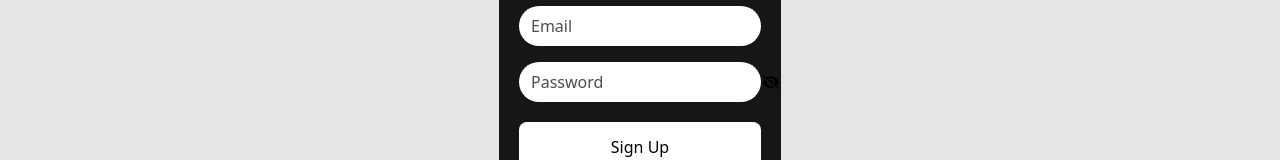
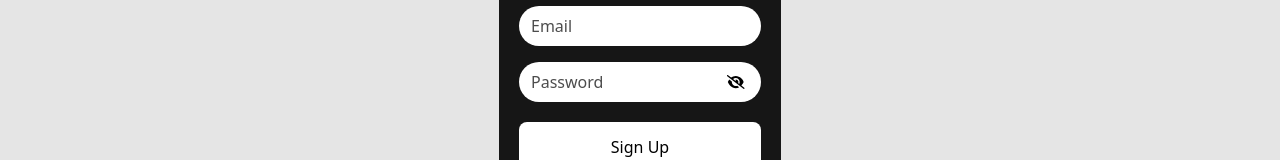
Before and after one commit to kariebi/MERN-Auth-Template, a React (Vite) app in the folder frontend/: page /register in a window 1280 px wide. Shown: the part 351-511 px from the top of the page. Built offline with nearby package versions, Linux system fonts and the light colour scheme.

Commit message:
alignment for eye on password

```diff
--- a/frontend/src/pages/Register.jsx
+++ b/frontend/src/pages/Register.jsx
@@ -130,13 +130,13 @@ const Register = () => {
             className='mt-4 w-full flex bg-white px-3 py-2 rounded-3xl'
           >
             <input
-              className='bg-transparent focus:outline-none placeholder:text-black/70'
+              className='bg-transparent w-[90%] focus:outline-none placeholder:text-black/70'
               placeholder='Password'
               type={PasswordVisible ? "text" : "password"}
               value={password}
               onChange={(e) => setPassword(e.target.value)}
               required />
-            <div type='' onClick={HandlePasswordVisibility}>
+            <div type='' className='min-w-[10%]' onClick={HandlePasswordVisibility}>
               <FontAwesomeIcon
                 icon={PasswordVisible ? faEye : faEyeSlash}
                 size="sm"
--- a/frontend/src/pages/SignIn.jsx
+++ b/frontend/src/pages/SignIn.jsx
@@ -111,13 +111,13 @@ const SignIn = () => {
             className='mt-4 w-full flex bg-white px-3 py-2 rounded-3xl'
           >
             <input
-              className='bg-transparent focus:outline-none placeholder:text-black/70'
+              className='bg-transparent w-[90%] focus:outline-none placeholder:text-black/70'
               placeholder='Password'
               type={PasswordVisible ? "text" : "password"}
               value={password}
               onChange={(e) => setPassword(e.target.value)}
               required />
-            <div type='' onClick={HandlePasswordVisibility}>
+            <div type='' className='min-w-[10%]' onClick={HandlePasswordVisibility}>
               <FontAwesomeIcon
                 icon={PasswordVisible ? faEye : faEyeSlash}
                 size="sm"
```
